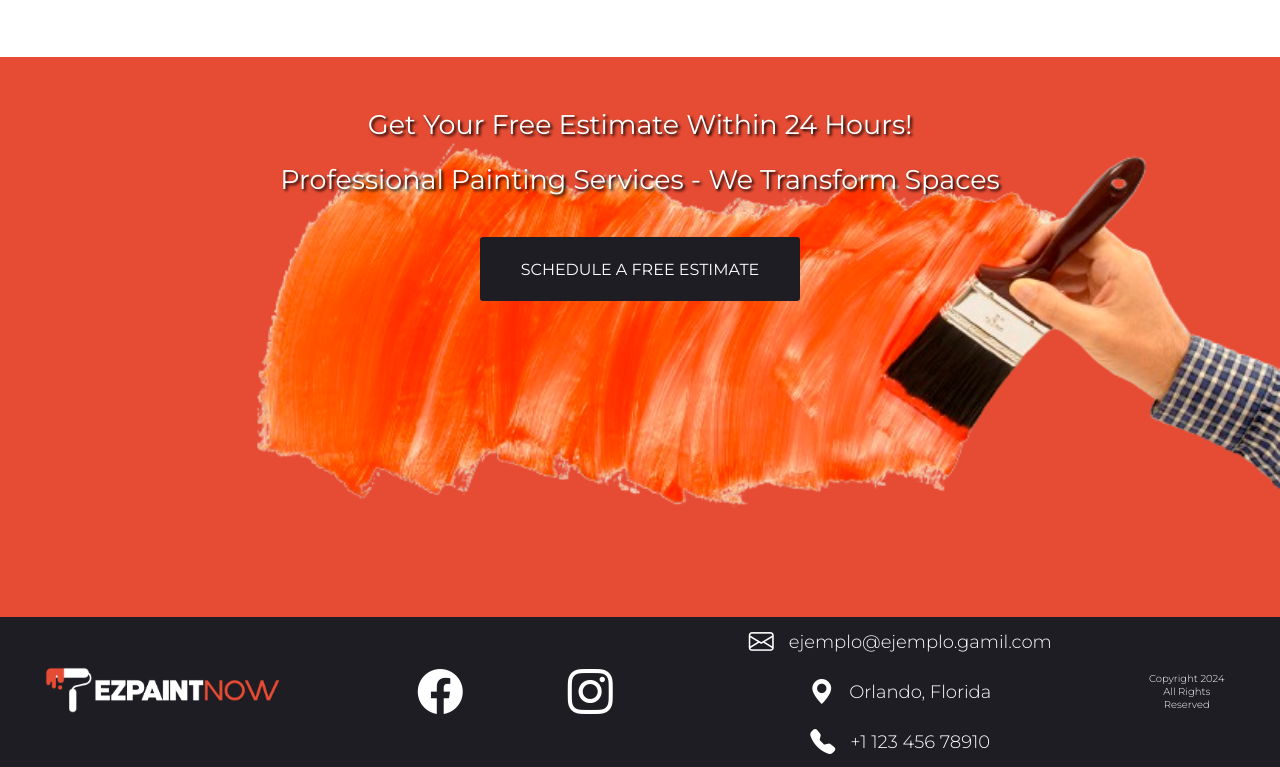
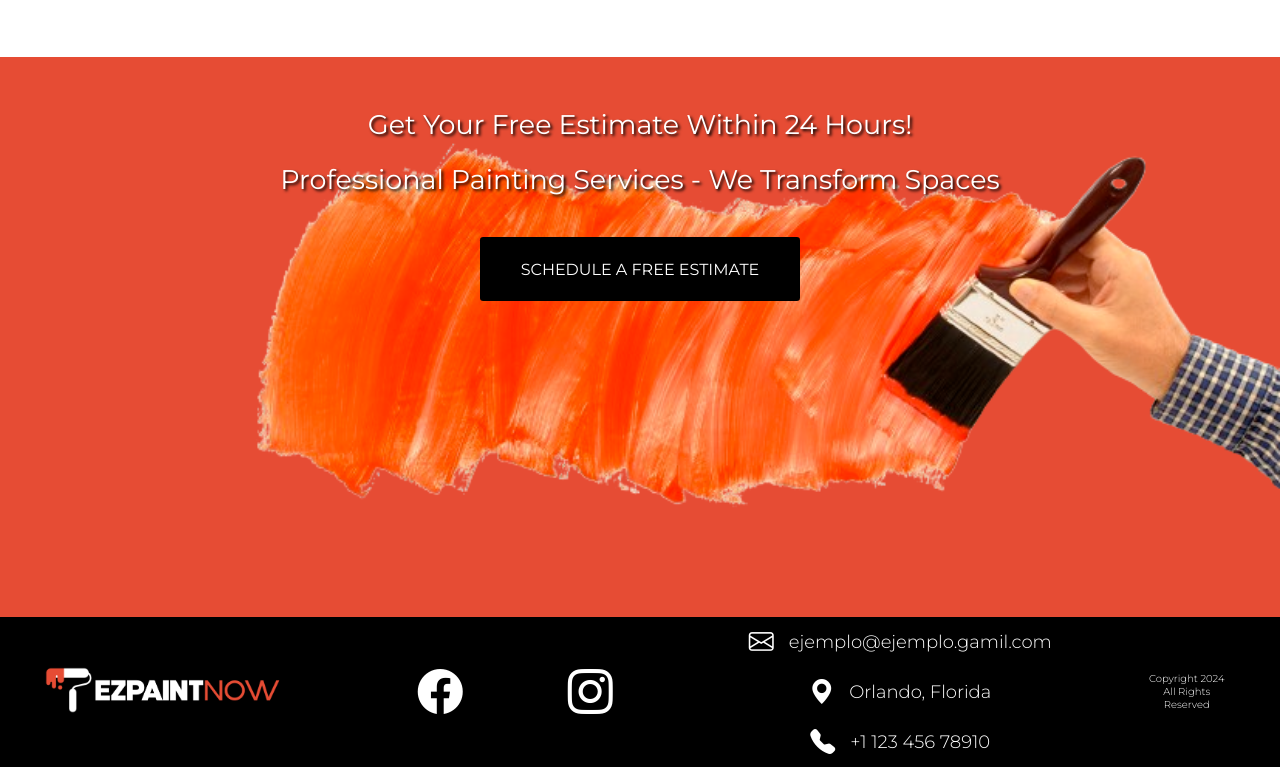
Before and after one commit to JotaJotaM1/adrian_page, a plain HTML site: page index.html in a window 1280 px wide. Shown: the part 3895-4662 px from the top of the page. Drawn offline with nearby package versions, Linux system fonts and the light colour scheme.

Commit message:
The background color in the footer is changed

```diff
--- a/css/footer.css
+++ b/css/footer.css
@@ -19,7 +19,7 @@ footer {
     justify-content: center;
     align-items: center;
     font-family: "Montserrat", sans-serif;
-    background-color: var(--blackText);
+    background-color: black
 }
 
 .containFooter {
--- a/css/index.css
+++ b/css/index.css
@@ -259,7 +259,7 @@ main,
     cursor: pointer;
     margin: 30px 0 40px;
     color: var(--whiteGeneral);
-    background-color: var(--blackText);
+    background-color: black;
 }
 
 .buttonCallToAction:hover {
```
